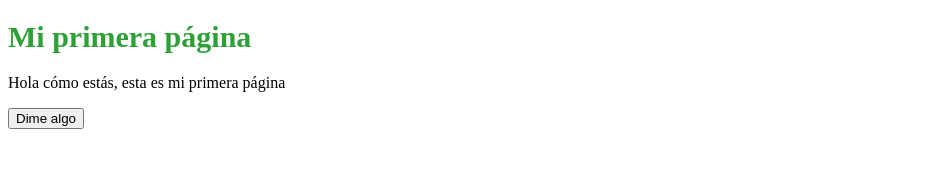
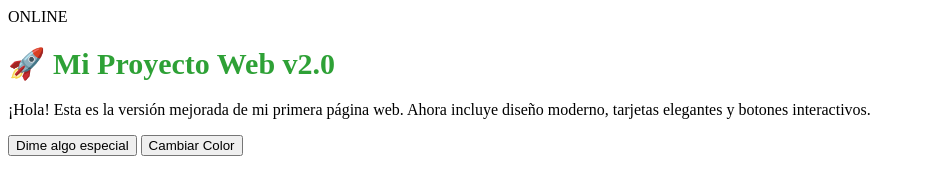
Before and after one commit to 76206819-droid/EsqueletoWebMiEsnaider1, a plain HTML site: page index.html in a window 1280 px wide. Shown: the whole page, without its empty margins (0-925 px from the left). Drawn offline with Linux system fonts and the light colour scheme.

Commit message:
Update index.html

```diff
--- a/index.html
+++ b/index.html
@@ -3,13 +3,21 @@
 <head>
   <meta charset="UTF-8" />
   <meta name="viewport" content="width=device-width, initial-scale=1.0" />
-  <title>Mi Primera Página</title>
+  <title>Mi Proyecto Web v2.0</title>
   <link rel="stylesheet" href="./estilos.css" />
 </head>
 <body>
-  <h1>Mi primera página</h1>
-  <p>Hola cómo estás, esta es mi primera página</p>
-  <button onclick="mostrarMensaje('¡Hola desde mi Tab S9 Ultra!')">Dime algo</button>
+  <div class="card">
+    <div class="badge">ONLINE</div>
+    <h1>🚀 Mi Proyecto Web v2.0</h1>
+    <p>¡Hola! Esta es la versión mejorada de mi primera página web. Ahora incluye diseño moderno, tarjetas elegantes y botones interactivos.</p>
+
+    <div class="button-group">
+      <button class="btn primary" onclick="mostrarMensaje('¡Hola desde mi Tab S9 Ultra!')">Dime algo especial</button>
+      <button class="btn secondary" onclick="cambiarFondo()">Cambiar Color</button>
+    </div>
+  </div>
+
   <script src="./codigo.js"></script>
 </body>
 </html>
```
